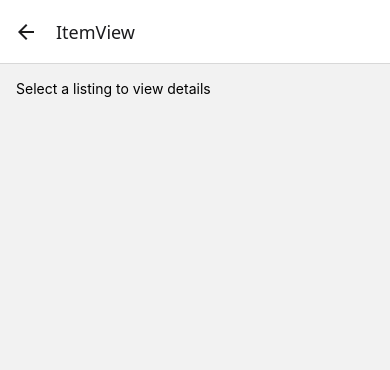
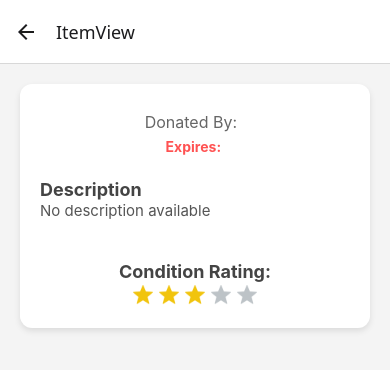
Before and after one commit to msaad50/FoodSharingApp, a React Native app: screen /ItemView in a window 390 px wide. Shown: the top 370 px of the page. Built offline with nearby package versions, Linux system fonts and the light colour scheme; no server answers.

Commit message:
new card type view screen

```diff
--- a/view/ItemViewScreen.js
+++ b/view/ItemViewScreen.js
@@ -1,65 +1,116 @@
 import React from "react";
-import { View, Text, StyleSheet, Image } from "react-native";
+import { View, Text, StyleSheet, Image, ScrollView } from "react-native";
 import { AirbnbRating } from "react-native-ratings";
 
 const ItemViewScreen = ({ route }) => {
   const item = route.params?.item || {};
 
   return (
-    <View style={styles.container}>
-      {Object.keys(item).length > 0 ? (
-        <>
+    <ScrollView contentContainerStyle={styles.scrollContainer}>
+      <View style={styles.card}>
+        {/* 📌 Display Image */}
         {item.image && (
           <Image source={{ uri: item.image }} style={styles.listingImage} />
         )}
+
+        {/* 📌 Title */}
         <Text style={styles.title}>{item.title}</Text>
-          <Text>
-            From: {item.firstName} {item.lastName}
+
+        {/* 📌 Food Donor Info */}
+        <Text style={styles.subTitle}>
+          Donated By:{" "}
+          <Text style={styles.boldText}>
+            {item.firstName} {item.lastName}
           </Text>
-          <Text>Expiry: {item.expiry}</Text>
-          <Text>
-            Description: {item.description || "No description available"}
         </Text>
 
-          {/* ⭐ Show rating */}
+        {/* 📌 Expiry Date */}
+        <Text style={styles.expiryText}>Expires: {item.expiry}</Text>
+
+        {/* 📌 Description */}
+        <Text style={styles.sectionTitle}>Description</Text>
+        <Text style={styles.description}>
+          {item.description || "No description available"}
+        </Text>
+
+        {/* 📌 ⭐ Condition Rating */}
         <View style={styles.ratingContainer}>
-            <Text>Condition Rating:</Text>
+          <Text style={styles.sectionTitle}>Condition Rating:</Text>
           <AirbnbRating
             count={5}
             defaultRating={item.rating}
             size={20}
-              showRating={true}
+            showRating={false}
             isDisabled
           />
         </View>
-        </>
-      ) : (
-        <Text style={styles.text}>Select a listing to view details</Text>
-      )}
       </View>
+    </ScrollView>
   );
 };
 
 const styles = StyleSheet.create({
-  container: {
-    flex: 1,
-    padding: 16,
+  scrollContainer: {
+    flexGrow: 1,
+    padding: 20,
+    backgroundColor: "#f4f4f4", // Light Grey Background
+  },
+  card: {
+    backgroundColor: "white",
+    borderRadius: 12,
+    padding: 20,
+    shadowColor: "#000",
+    shadowOpacity: 0.1,
+    shadowRadius: 6,
+    shadowOffset: { width: 0, height: 3 },
+    elevation: 4, // Android shadow
+  },
+  listingImage: {
+    width: "100%",
+    height: 250,
+    resizeMode: "cover",
+    borderRadius: 12,
+    marginBottom: 16,
   },
   title: {
     fontSize: 24,
     fontWeight: "bold",
-    marginBottom: 16,
+    color: "#333",
+    marginBottom: 8,
+    textAlign: "center",
   },
-  listingImage: {
-    width: "100%",
-    height: 250,
-    resizeMode: "contain",
-    borderRadius: 10,
-    marginBottom: 10,
+  subTitle: {
+    fontSize: 16,
+    color: "#666",
+    marginBottom: 6,
+    textAlign: "center",
+  },
+  boldText: {
+    fontWeight: "bold",
+    color: "#42a5f5",
+  },
+  expiryText: {
+    fontSize: 14,
+    color: "#ff5252",
+    fontWeight: "bold",
+    textAlign: "center",
+    marginBottom: 12,
+  },
+  sectionTitle: {
+    fontSize: 18,
+    fontWeight: "bold",
+    marginTop: 12,
+    color: "#444",
+  },
+  description: {
+    fontSize: 15,
+    color: "#555",
+    lineHeight: 22,
+    marginBottom: 12,
   },
   ratingContainer: {
-    marginTop: 10,
-    alignItems: "flex-start",
+    marginTop: 15,
+    alignItems: "center",
   },
 });
 
```
Lines whose indentation alone changed are shown as unchanged.
